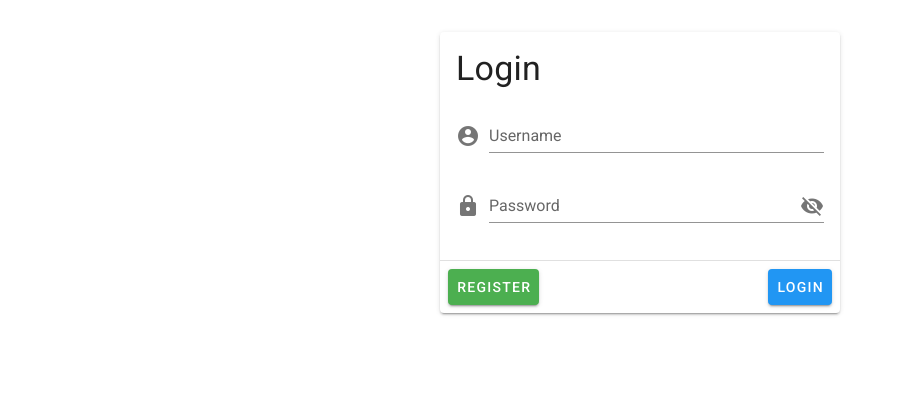
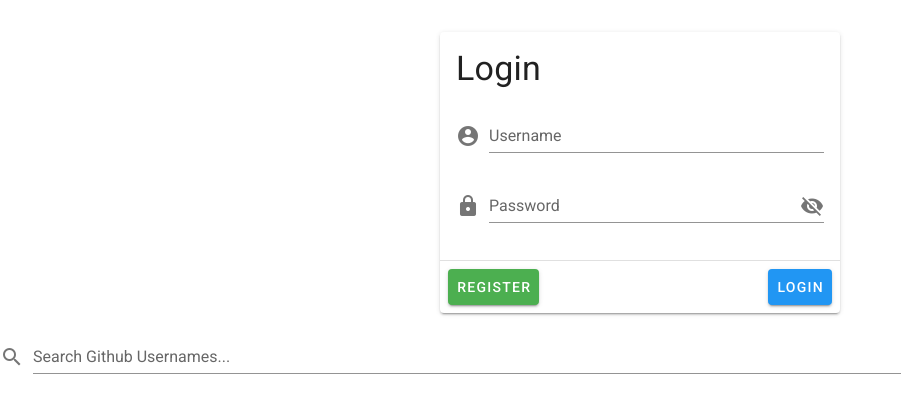
Before and after one commit to KG700/search-github-vue, a Vue app: page / in a window 1280 px wide. Shown: the top 404 px of the page, without its empty margins (0-901 px from the left). Built offline with nearby package versions, Linux system fonts and the light colour scheme.

Commit message:
Added search bar with search icon

```diff
--- a/src/App.vue
+++ b/src/App.vue
@@ -1,6 +1,9 @@
 <template>
   <v-app>
    <HelloComponent />
+   <v-form>
+      <v-text-field label="Search Github Usernames..." prepend-icon="mdi-magnify" />
+   </v-form>
   </v-app>
 </template>
 
```
